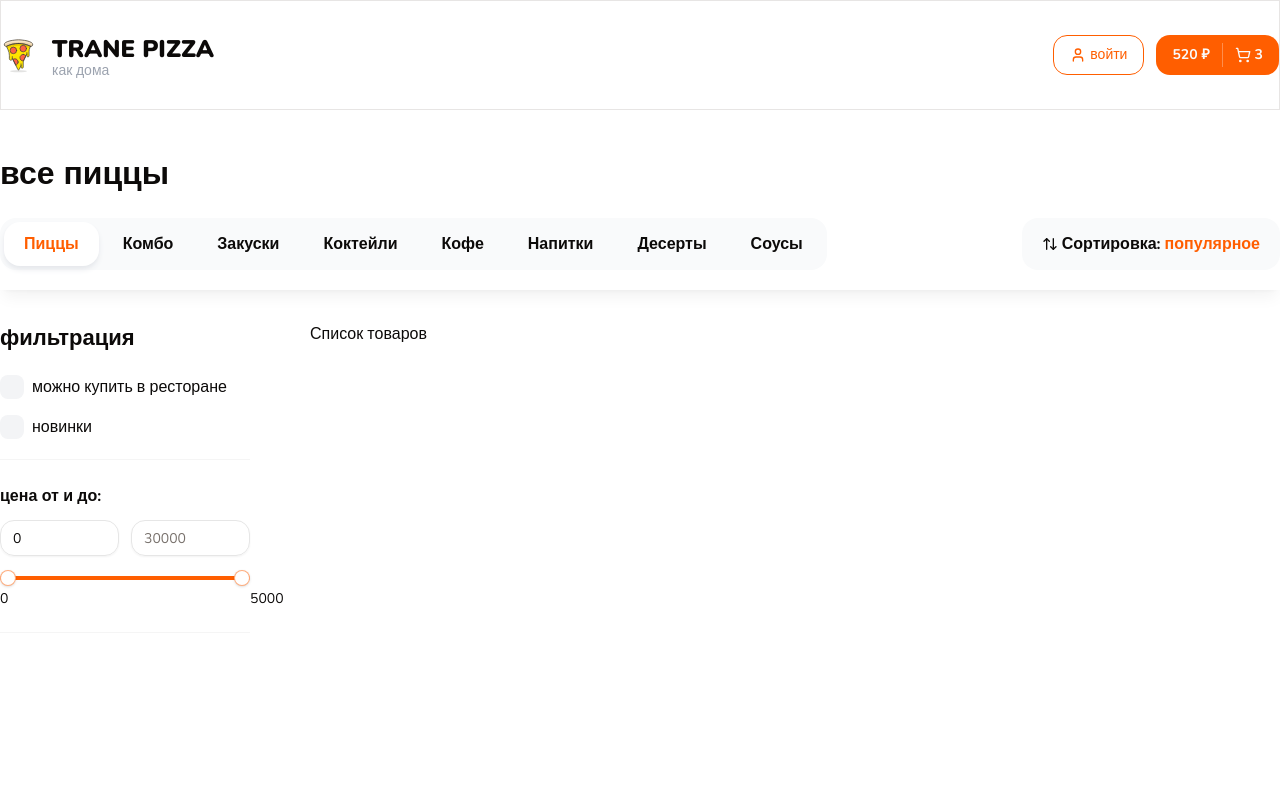
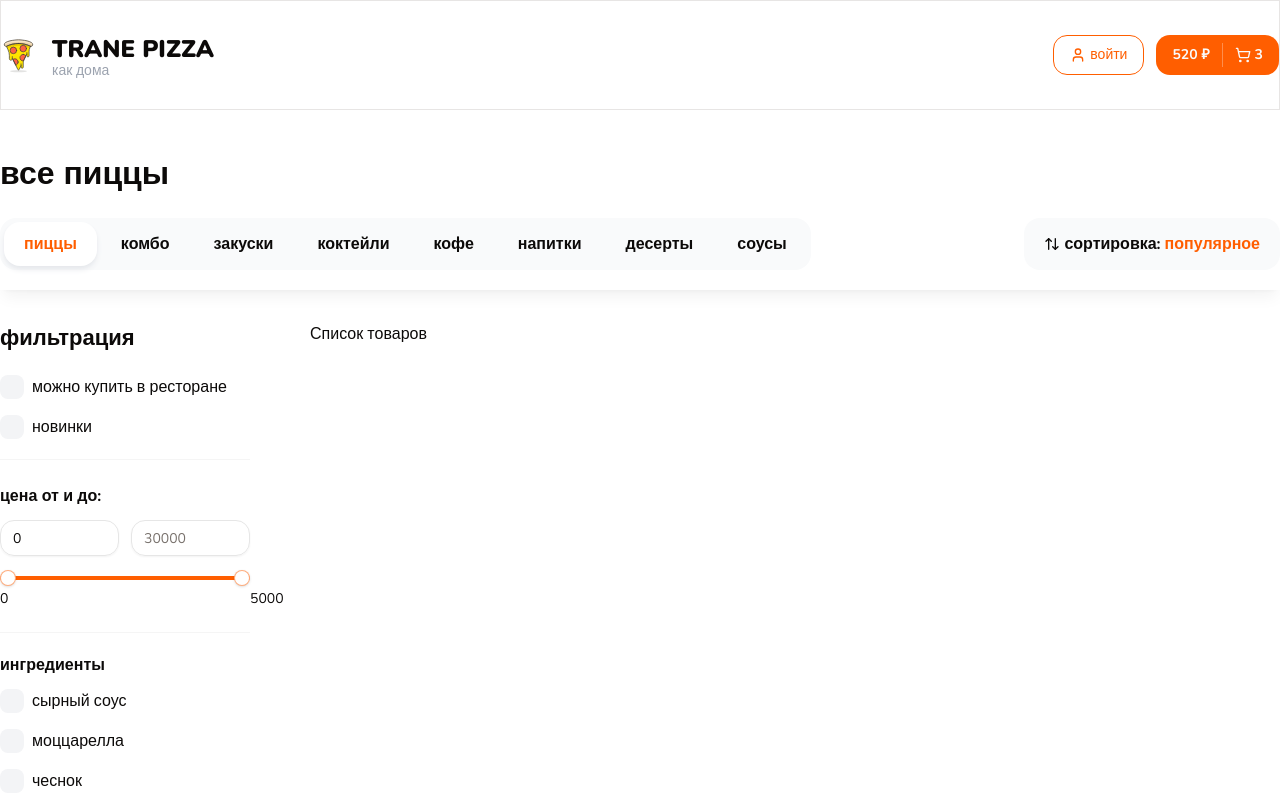
Before and after one commit to trane7776/trane-pizza, a Next.js app: page / in a window 1280 px wide. Shown: the top 800 px of the page. Built offline with nearby package versions, Linux system fonts and the light colour scheme.

Commit message:
added checkbox group

```diff
--- a/components/shared/Categories.tsx
+++ b/components/shared/Categories.tsx
@@ -6,14 +6,14 @@
 }
 
 const categories = [
-  'Пиццы',
-  'Комбо',
-  'Закуски',
-  'Коктейли',
-  'Кофе',
-  'Напитки',
-  'Десерты',
-  'Соусы',
+  'пиццы',
+  'комбо',
+  'закуски',
+  'коктейли',
+  'кофе',
+  'напитки',
+  'десерты',
+  'соусы',
 ];
 const activeIndex = 0;
 export const Categories: FC<CategoriesProps> = ({ className }) => {
--- /dev/null
+++ b/components/shared/CheckboxFiltersGroup.tsx
@@ -0,0 +1,68 @@
+'use client';
+import { FC, useState } from 'react';
+import { FilterCheckbox, FilterCheckboxProps } from './FilterCheckbox';
+import { Input } from '../ui';
+
+type Item = FilterCheckboxProps;
+
+interface Props {
+  title: string;
+  items: Item[];
+  defaultItems: Item[];
+  limit?: number;
+  searchInputPlaceholder?: string;
+  onChange?: (values: string[]) => void;
+  defaultValue?: string[];
+  className?: string;
+}
+
+export const CheckboxFiltersGroup: FC<Props> = ({
+  title,
+  items,
+  defaultItems,
+  limit = 5,
+  searchInputPlaceholder = 'поиск...',
+  className,
+  onChange,
+  defaultValue,
+}) => {
+  const [showAll, setShowAll] = useState(false);
+  const list = showAll ? items : defaultItems?.slice(0, limit);
+  return (
+    <div className={className}>
+      <p className="font-bold mb-3">{title}</p>
+
+      {showAll && (
+        <div className="mb-5">
+          <Input
+            placeholder={searchInputPlaceholder}
+            className="bg-gray-50 border-none"
+          />
+        </div>
+      )}
+
+      <div className="flex flex-col gap-4 max-h-96 pr-2 overflow-auto scrollbar">
+        {list.map((item, index) => (
+          <FilterCheckbox
+            key={index}
+            text={item.text}
+            value={item.value}
+            endAdornment={item.endAdornment}
+            checked={false}
+            onCheckedChange={(ids) => console.log(ids)}
+          />
+        ))}
+      </div>
+      {items.length > limit && (
+        <div className={showAll ? 'border-t border-t-neutral-100  mt-4' : ''}>
+          <button
+            onClick={() => setShowAll(!showAll)}
+            className="text-primary mt-3"
+          >
+            {showAll ? 'cкрыть все' : 'показать еще'}
+          </button>
+        </div>
+      )}
+    </div>
+  );
+};
--- a/components/shared/Container.tsx
+++ b/components/shared/Container.tsx
@@ -4,7 +4,7 @@
   className?: string;
 }
 
-const Container: FC<React.PropsWithChildren<ContainerProps>> = ({
+export const Container: FC<React.PropsWithChildren<ContainerProps>> = ({
   className,
   children,
 }) => {
@@ -12,5 +12,3 @@
     <div className={cn('mx-auto max-w-[1280px]', className)}>{children}</div>
   );
 };
-
-export { Container };
--- a/components/shared/Filters.tsx
+++ b/components/shared/Filters.tsx
@@ -3,6 +3,7 @@
 import { FilterCheckbox } from './FilterCheckbox';
 import { Input } from '../ui';
 import { RangeSlider } from './RangeSlider';
+import { CheckboxFiltersGroup } from './CheckboxFiltersGroup';
 
 interface Props {
   className?: string;
@@ -18,6 +19,7 @@
         <FilterCheckbox text="можно купить в ресторане" value="1" />
         <FilterCheckbox text="новинки" value="2" />
       </div>
+      {/* Фильтр цен */}
       <div className="mt-5 border-y border-y-neutral-100 py-6 pb-7">
         <p className="font-bold mb-3">цена от и до:</p>
         <div className="flex gap-3 mb-5">
@@ -32,8 +34,87 @@
         </div>
         <RangeSlider min={0} max={5000} step={10} value={[0, 5000]} />
       </div>
+      <CheckboxFiltersGroup
+        title="ингредиенты"
+        className="mt-5"
+        limit={6}
+        defaultItems={[
+          {
+            text: 'сырный соус',
+            value: '1',
+          },
+          {
+            text: 'моццарелла',
+            value: '2',
+          },
+          {
+            text: 'чеснок',
+            value: '3',
+          },
+          {
+            text: 'малосольные огурчики',
+            value: '4',
+          },
+          {
+            text: 'красный лук',
+            value: '5',
+          },
+          {
+            text: 'томаты',
+            value: '6',
+          },
+        ]}
+        items={[
+          {
+            text: 'сырный соус',
+            value: '1',
+          },
+          {
+            text: 'моццарелла',
+            value: '2',
+          },
+          {
+            text: 'чеснок',
+            value: '3',
+          },
+          {
+            text: 'малосольные огурчики',
+            value: '4',
+          },
+          {
+            text: 'красный лук',
+            value: '5',
+          },
+          {
+            text: 'томаты',
+            value: '6',
+          },
+          {
+            text: 'сырный соус',
+            value: '1',
+          },
+          {
+            text: 'моццарелла',
+            value: '2',
+          },
+          {
+            text: 'чеснок',
+            value: '3',
+          },
+          {
+            text: 'малосольные огурчики',
+            value: '4',
+          },
+          {
+            text: 'красный лук',
+            value: '5',
+          },
+          {
+            text: 'томаты',
+            value: '6',
+          },
+        ]}
+      />
     </div>
   );
 };
-
-export default Filters;
--- a/components/shared/SortPopup.tsx
+++ b/components/shared/SortPopup.tsx
@@ -15,7 +15,7 @@
       )}
     >
       <ArrowUpDown size={16} />
-      <b>Сортировка:</b>
+      <b>сортировка:</b>
       <b className="text-primary">популярное</b>
     </div>
   );
--- a/components/shared/TopBar.tsx
+++ b/components/shared/TopBar.tsx
@@ -23,5 +23,3 @@
     </div>
   );
 };
-
-export default TopBar;
--- a/components/shared/index.ts
+++ b/components/shared/index.ts
@@ -7,3 +7,4 @@
 export { FilterCheckbox } from './FilterCheckbox';
 export { Filters } from './Filters';
 export { RangeSlider } from './RangeSlider';
+export { CheckboxFiltersGroup } from './CheckboxFiltersGroup';
```
